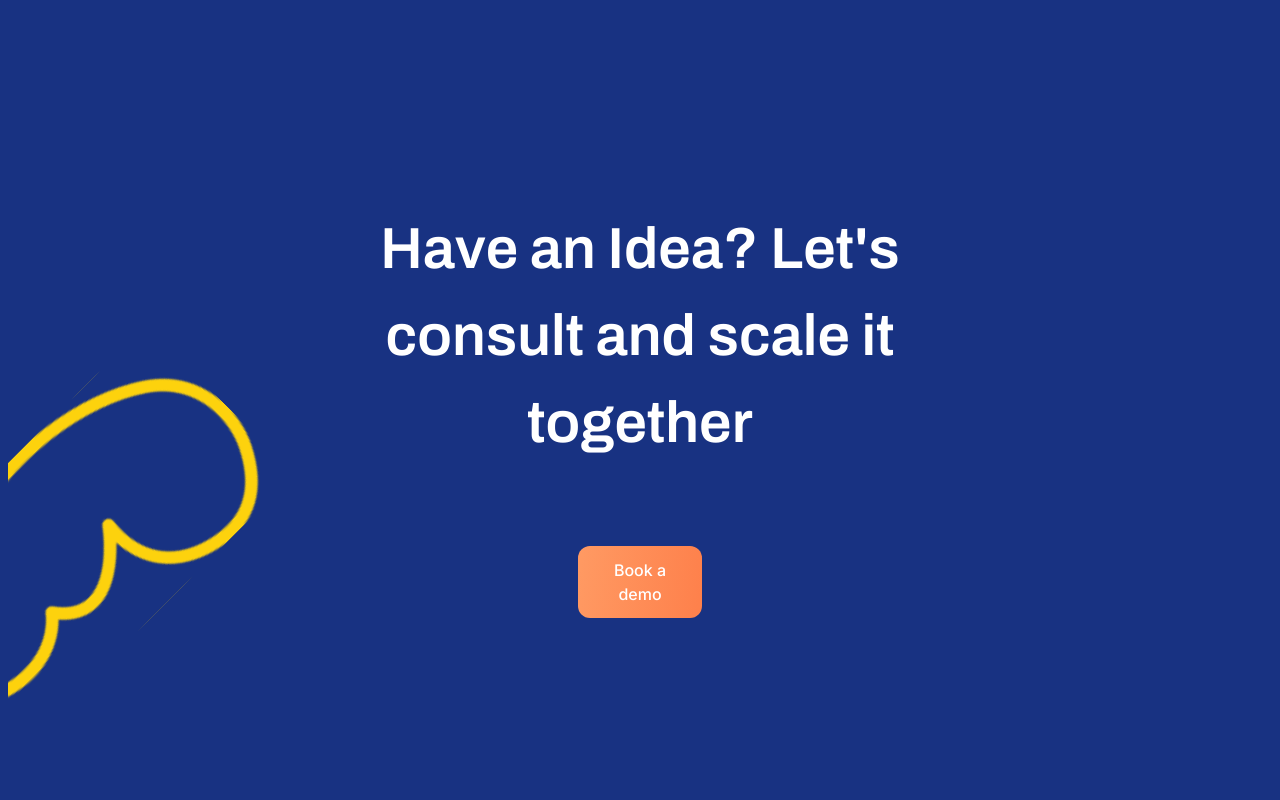
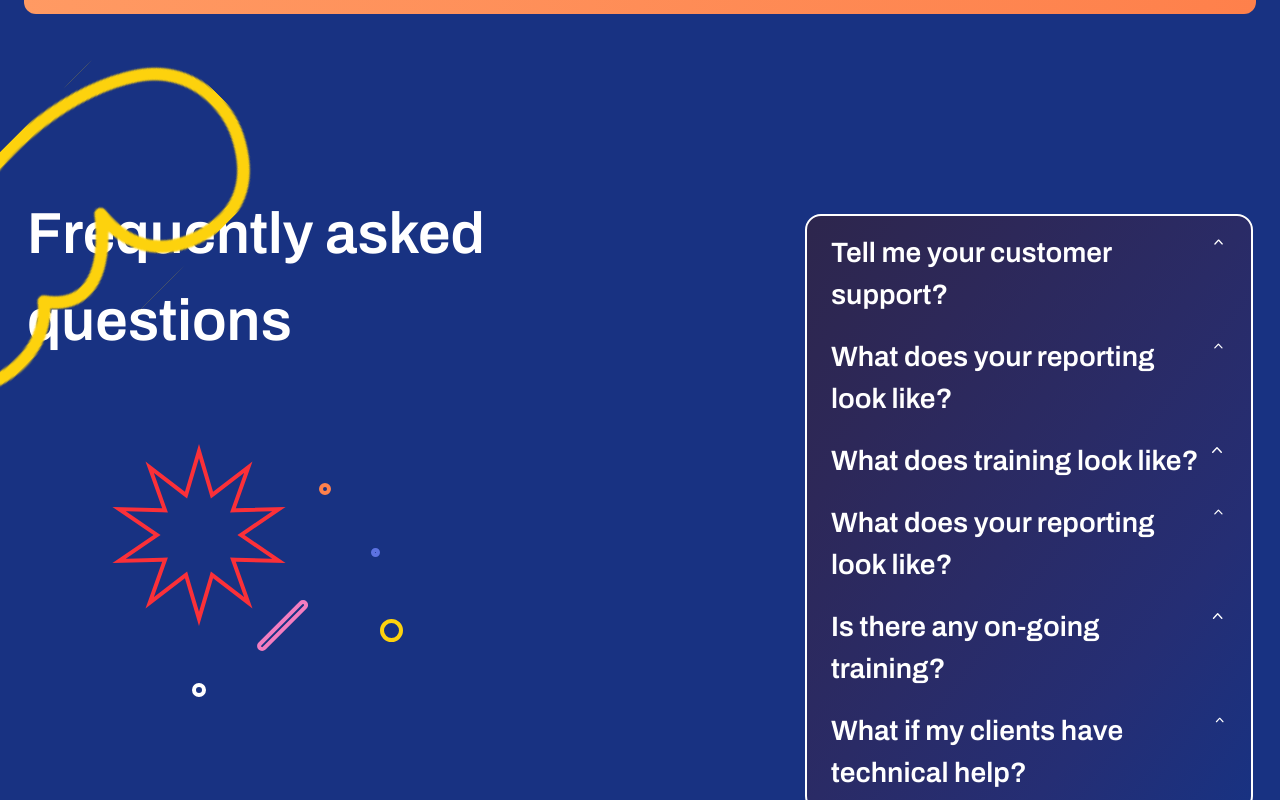
Before and after one commit to almondkiruthu/Limarge, a React (Vite) app in the folder client/: page / in a window 1280 px wide. Shown: the part 6200-7000 px from the top of the page. Built offline with nearby package versions, Linux system fonts and the light colour scheme; what prettier-plugin-tailwindcss would draw is missing.

Commit message:
Finished up on the cta component

```diff
--- a/client/src/components/Accordion.tsx
+++ b/client/src/components/Accordion.tsx
@@ -3,7 +3,7 @@ import { ChevronUpIcon } from "@heroicons/react/20/solid";
 
 export default function Accordion() {
   return (
-    <div className="mx-auto w-[90%] lg:w-full pt-10 lg:px-72">
+    <div className="mx-auto w-[90%] lg:w-full pt-6">
       <div className="mx-auto w-full max-w-md rounded-2xl accordion p-2">
         <Disclosure>
           {({ open }) => (
--- a/client/src/components/Cta.tsx
+++ b/client/src/components/Cta.tsx
@@ -4,29 +4,28 @@ import Testimonials from "./Testimonials";
 const Cta = () => {
   return (
     <>
-      <div className="mt-[100px] rounded-t-[40px] bg-customBlue pb-[500px] lg:mt-60">
+      <div className="mt-[6.25rem] rounded-t-[40px] bg-customBlue lg:mt-[15rem]">
         <div className="container">
           <Testimonials />
         </div>
       </div>
-      <div className="relative bg-customBlue pt-[360px] text-center text-white lg:pt-20">
+      <div className="relative bg-customBlue text-center text-white">
         <div className="container">
-          <h2 className="font-archivo text-[40px] font-semibold lg:text-[58px]">
+          <h2 className="font-archivo text-[2.5rem] font-semibold lg:text-[3.625rem]">
             Have an Idea? Let's <br /> consult and scale it <br /> together
           </h2>
-          <div className="px-4 pt-[50px] text-center font-inter lg:pt-20">
-            <button className="contact-us-btn w-[100%] rounded-[12px] py-3 text-center font-medium text-white lg:w-[10%] lg:px-8">
+          <div className="px-4 pt-[3.125rem] text-center font-inter lg:pt-20">
+            <button className="contact-us-btn w-[100%] rounded-[0.75rem] py-3 text-center font-medium text-white 2xl:max-w-[10rem]">
               Book a demo
             </button>
           </div>
-          <div className="invisible lg:visible lg:absolute lg:top-[200px]">
-            <img src="/Cta/Mask.svg" alt="Line" className="h-[0] lg:h-[100%]" />
-          </div>
+        </div>
+        <div className="invisible lg:visible lg:absolute 2xl:top-[12.5rem]">
+          <img src="/Cta/Mask.svg" alt="Line" className="h-[0] lg:h-[100%]" />
         </div>
       </div>
-
-        <Faq />
-
+      {/* Faq section */}
+      <Faq />
     </>
   );
 };
--- a/client/src/components/Faq.tsx
+++ b/client/src/components/Faq.tsx
@@ -5,8 +5,8 @@ const Faq = () => {
     <>
       <div className="bg-customBlue pb-20 pt-20 text-white lg:pt-44">
         <div className="container">
-          <div className="flex flex-wrap  lg:gap-[40px]">
-            <div className="flex-col pl-6 lg:ml-[300px] lg:pl-0">
+          <div className="flex flex-wrap justify-center gap-x-[20rem]">
+            <div className="flex-col">
               <h3 className="font-archivo text-[40px] font-semibold lg:text-[58px]">
                 Frequently asked <br /> questions
               </h3>
```
